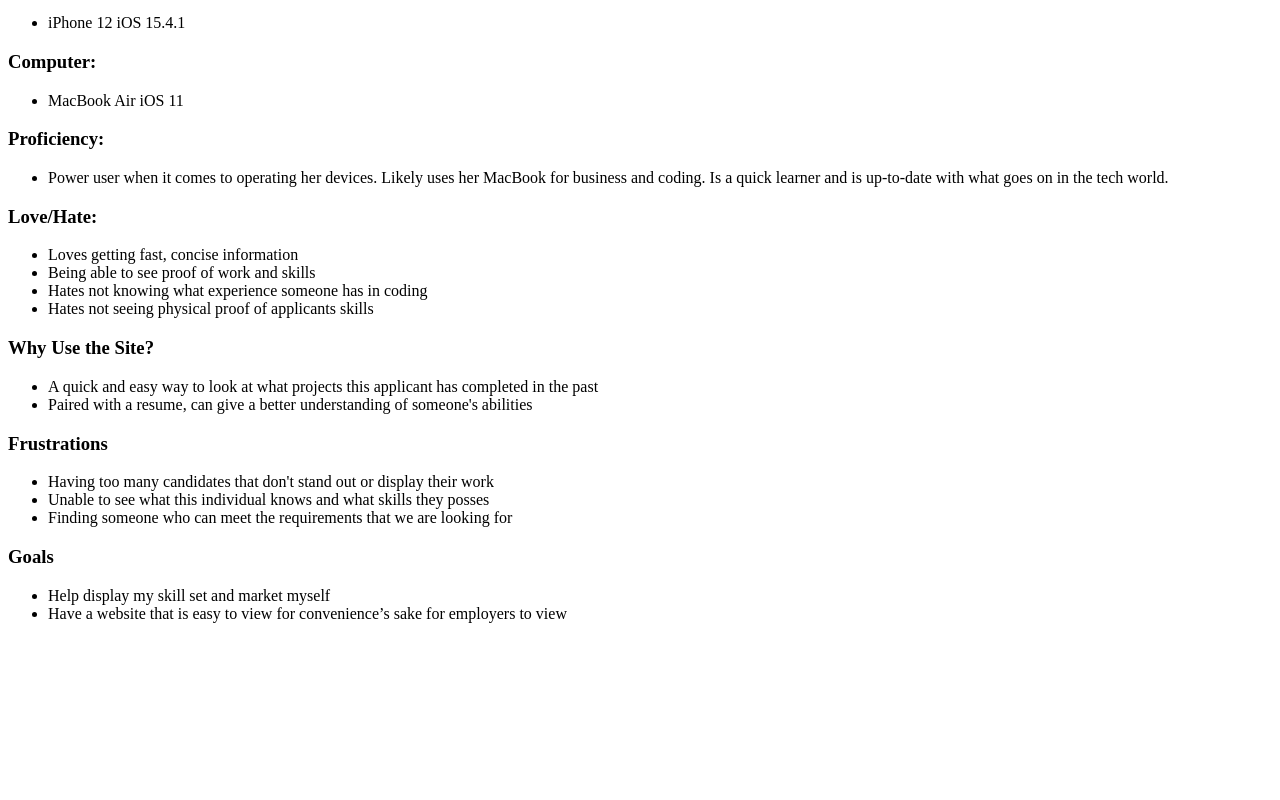
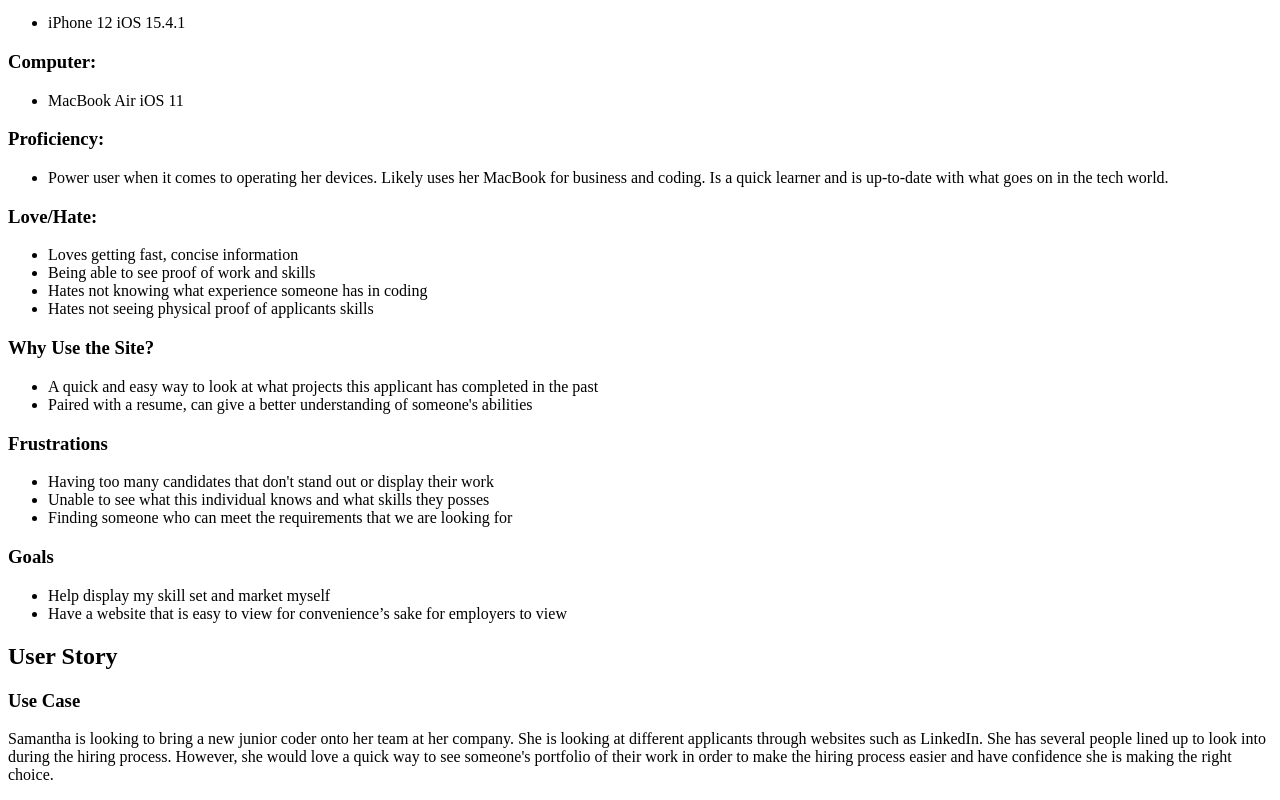
Before and after one commit to Tyler-Quintana/pwp-portfolio-tyler-quintana, a plain HTML site: page public_html/documentation/milestone-1.html in a window 1280 px wide. Shown: the part 580-1380 px from the top of the page. Before the commit the page ends 1219 px from the top, so only its background shows below. Drawn offline with Linux system fonts and the light colour scheme.

Commit message:
Finished up adding changes

```diff
--- a/public_html/documentation/milestone-1.html
+++ b/public_html/documentation/milestone-1.html
@@ -77,9 +77,14 @@
 <li>Have a website that is easy to view for convenience’s sake for employers to view</li>
 </ul>
 
+<h2>User Story</h2>
 
+<h3>Use Case</h3>
 
-
+<p>Samantha is looking to bring a new junior coder onto her team at her company. She is looking at different applicants
+    through websites such as LinkedIn. She has several people lined up to look into during the hiring process. However,
+    she would love a quick way to see someone's portfolio of their work in order to make the hiring process easier
+    and have confidence she is making the right choice.</p>
 
 
 </body>
```
